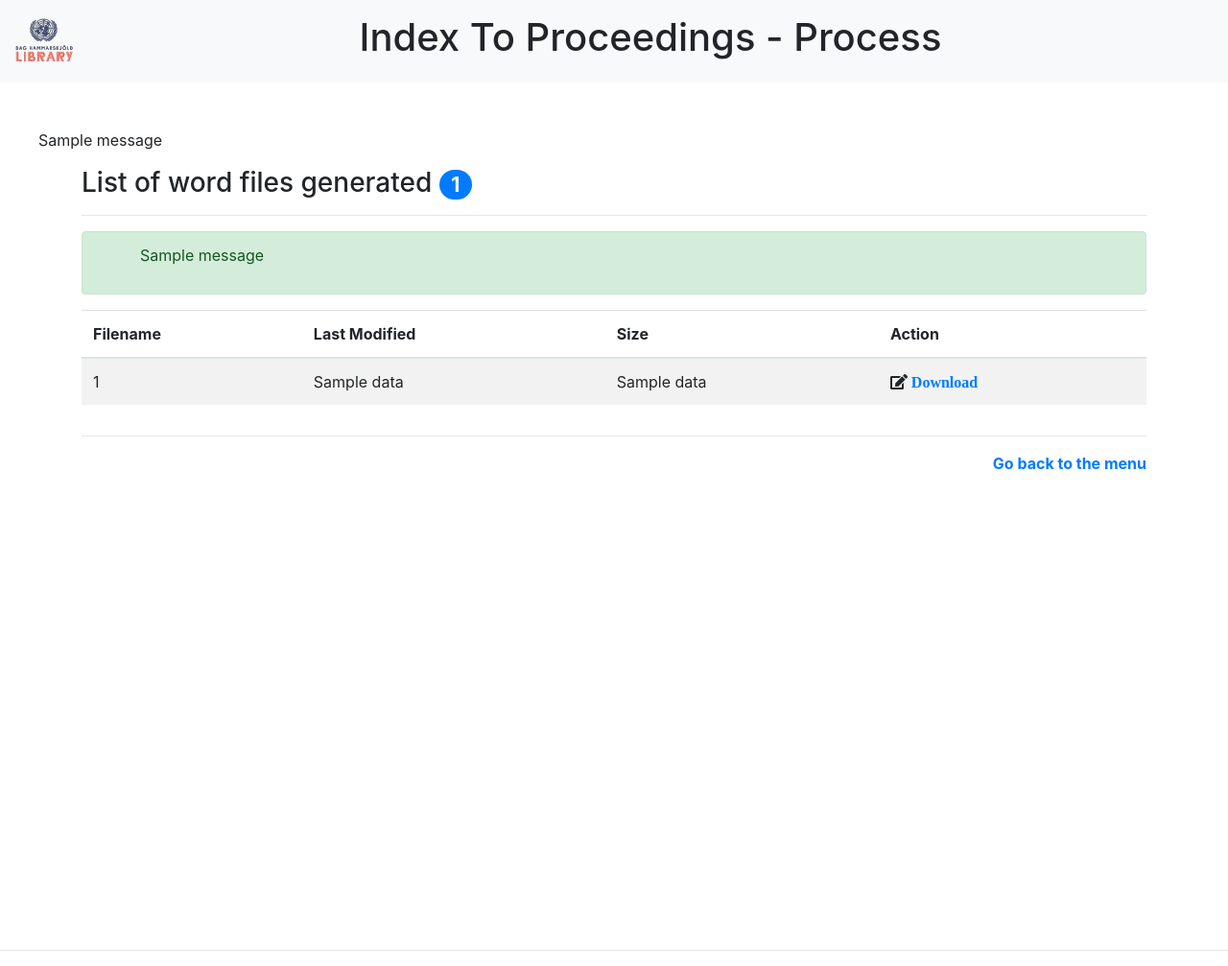
After one commit to dag-hammarskjold-library/itp-process, a Python web app: template app/templates/generatedfiles.html in a window 1280 px wide. The commit adds this page. Shown: the whole page at 96% size. Run offline with Jinja, Linux system fonts and the light colour scheme; the template is opened without the code that fills it: most values are stand-ins (such as "Sample title", 1, 10 or a date in 2020); one stand-in notice (Sample message) is shown; some libraries are stand-ins or nearby versions.

Commit message:
creation of the new UI for the list of files generated, implentation of the logic and creation of a new download feature

```diff
--- /dev/null
+++ b/app/templates/generatedfiles.html
@@ -0,0 +1,56 @@
+{% extends 'base.html' %} {% block content %}
+<style type="text/css">
+    .customize {
+        height: 800px;
+        width: 1200px;
+    }
+</style>
+
+<div class="container customize ">
+    <h3>List of word files generated <span class="badge badge-pill badge-primary">{{myFilesNumber}}</span></h3>
+    <hr>
+    <div>
+        <!-- Simple Message -->
+        {% with mails = get_flashed_messages(category_filter=["message"]) %} {% if mails %}
+        <div class="alert alert-success" role="alert">
+            <ul>
+                {%- for msg in mails %}
+                <li>{{ msg }}</li>
+                {% endfor -%}
+            </ul>
+        </div>
+        {% endif %} {% endwith %}
+    </div>
+    <div class="div-scroll table-responsive">
+        <table class="table table-striped">
+            <thead>
+                <tr>
+                    <th scope="col">Filename</th>
+                    <th scope="col">Last Modified</th>
+                    <th scope="col">Size</th>
+                    <th scope="col">Action</th>
+                </tr>
+            </thead>
+            <tbody>
+                {% for data in myData %}
+                <tr>
+                    <td>{{ data[0] }}</td>
+                    <td>{{ data[1] }}</td>
+                    <td>{{ data[2] }}</td>
+                    <td>
+                        <i class="fas fa-edit"><a href="{{url_for('newDownload', filename=data[0])}}"> Download </a></i>
+                    </td>
+                </tr>
+                {% endfor %}
+            </tbody>
+        </table>
+    </div>
+    <hr>
+    <div class="text-bold text-right font-weight-bold">
+        <a href="{{url_for('main')}}"> Go back to the menu </a>
+    </div>
+</div>
+<hr>
+
+</div>
+{% endblock %}
--- a/app/templates/main.html
+++ b/app/templates/main.html
@@ -27,6 +27,7 @@
                 <ul class="list-unstyled mt-3 mb-4 text-center font-weight-bold">
                     <li> <a href="{{url_for('list_itpp_itps')}}"><span class="text-dark">* ITP Document Management</span></a></li>
                     <li> <a href="{{url_for('displaySnapshot')}}"><span class="text-dark">* Snapshot Management</span></a></li>
+                    <li> <a href="{{url_for('list_files')}}"><span class="text-dark">* List of word document generated </span></a></li>
                 </ul>
             </div>
         </div>
--- a/app/word.py
+++ b/app/word.py
@@ -718,7 +718,7 @@ def generateWordDocITPITSP(paramTitle,paramSubTitle,bodysession,paramSection,par
 
         # Breaks management
         paragraph_format = p.paragraph_format
-        #paragraph_format.space_after = Pt(1)
+        paragraph_format.space_after = Pt(1)
 
         # Breaks management
         paragraph_format.keep_together = True
@@ -764,9 +764,6 @@ def generateWordDocITPITSP(paramTitle,paramSubTitle,bodysession,paramSection,par
 
                 # retrieve docsymbol value
                 docsymbols=itsentrie["docsymbols"]
-
-                # adding separator
-                #p2.add_run(" - ")
 
                 # retrieving size of the list
                 mySize=len(docsymbols)
```
Also changed, not shown: app/app.py (+62 -0 lines), 2 other files.
